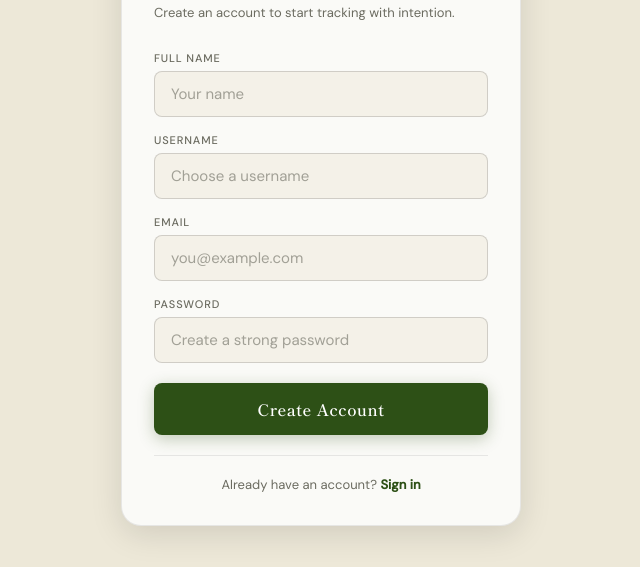
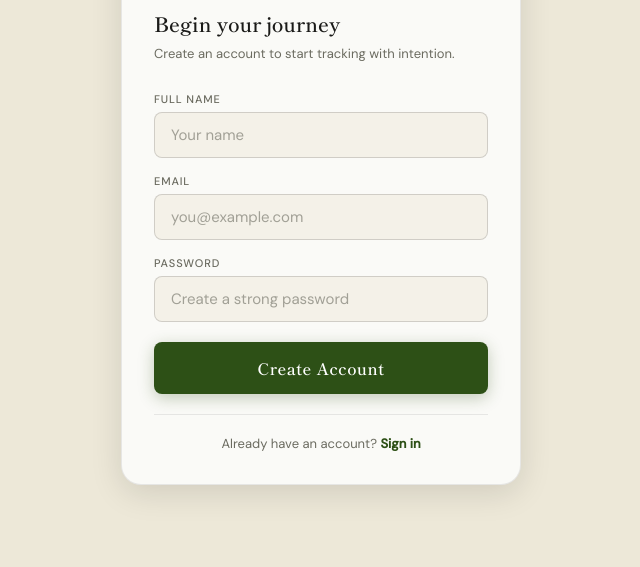
Before and after one commit to samuelnelson176/testas, a website: page signup.html in a window 1280 px wide. Shown: the part 233-800 px from the top of the page, without its empty margins (319-959 px from the left). Drawn offline with nearby package versions, Linux system fonts and the light colour scheme; no server answers.

Commit message:
Update signup.html

```diff
--- a/signup.html
+++ b/signup.html
@@ -46,18 +46,6 @@
         </div>
 
         <div class="form-group">
-          <label for="username">Username</label>
-          <input
-            class="auth-input"
-            type="text"
-            id="username"
-            placeholder="Choose a username"
-            required
-            autocomplete="username"
-          />
-        </div>
-
-        <div class="form-group">
           <label for="email">Email</label>
           <input
             class="auth-input"
```
